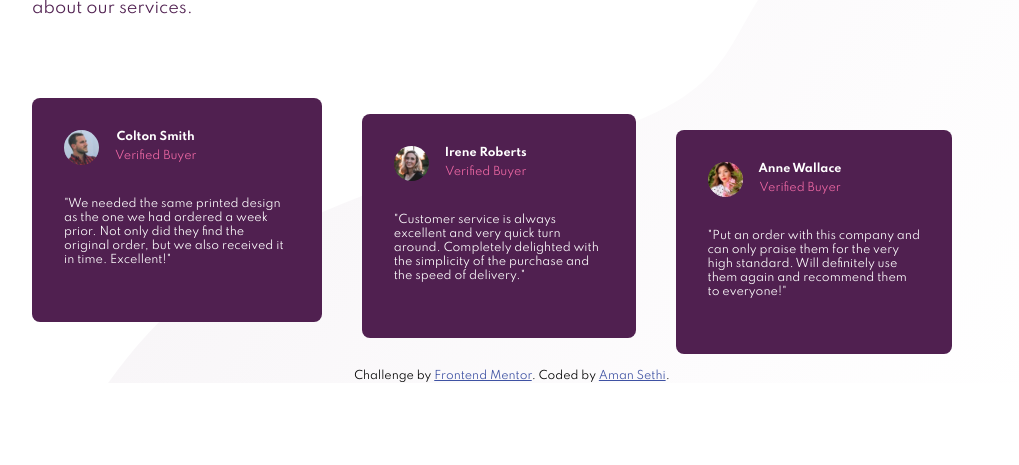
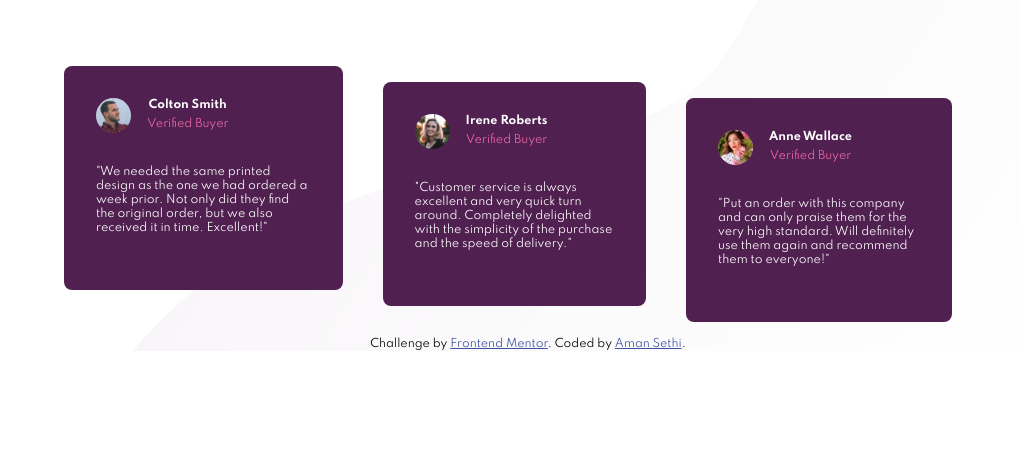
Before and after one commit to amansethi00/social-proof-challenge, a plain HTML site: page index.html in a window 1280 px wide. Shown: the part 335-800 px from the top of the page, without its empty margins (128-1147 px from the left). Drawn offline with Linux system fonts and the light colour scheme.

Commit message:
add styles

```diff
--- a/styles.css
+++ b/styles.css
@@ -110,7 +110,6 @@ html {
     margin: 0rem 0rem;
     padding: 0rem 0rem;
     font-weight: bolder;
-
     font-size: xx-large;
     text-align: left;
   }
@@ -135,7 +134,7 @@ html {
 
     text-align: center;
     justify-content: center;
-    padding: 8rem 10rem 0rem 10rem;
+    padding: 6rem 10rem 0rem 12rem;
   }
   .heading-container {
     grid-row: 1;
```
